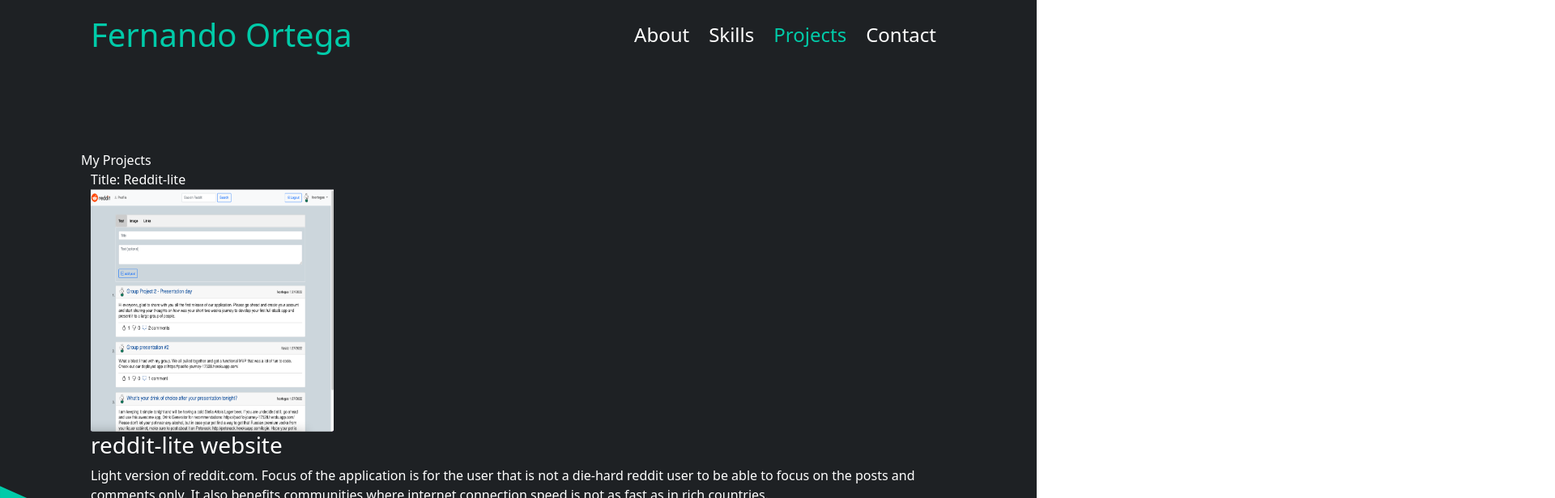
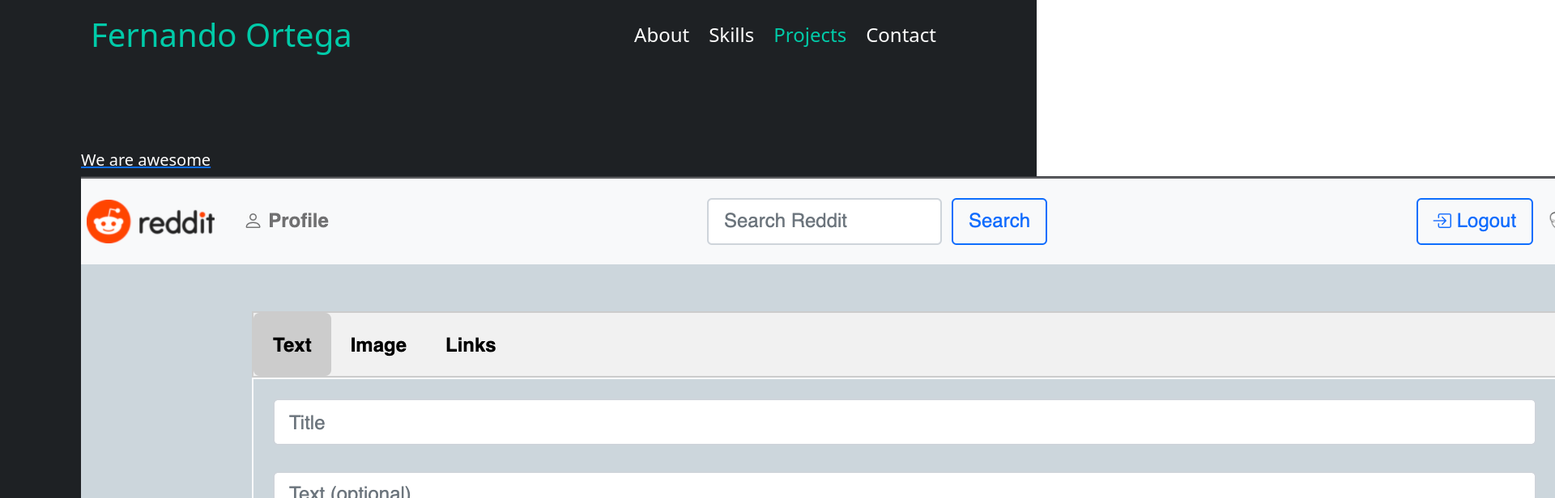
Before and after one commit to Feortegas/portfolio-react, a React (Create React App) app: page / in a window 1280 px wide. Both pictures are taken after a click on the item "Projects". Shown: the top 616 px of the page at 81% size, 1920 px wide, since content can reach past the window. Built offline with nearby package versions, Linux system fonts and the light colour scheme.

Commit message:
add projectlist and projects components

```diff
--- /dev/null
+++ b/src/components/ProjectList/index.js
@@ -0,0 +1,57 @@
+import React from 'react';
+// import redditLite from '../../assets/projects/reddit-lite.png';
+
+function Project(props) {
+    return (
+        <div key={props.project.name}>
+            <a href="https://www.google.com">
+                <h5>
+                    We are awesome
+                </h5>
+                </a>
+
+                <img
+                src={require(`../../assets/projects/${props.project.name}`)}
+                alt={props.project.name}
+                />
+            </div>
+    );
+
+	// <div>
+	// 	<span>My Projects</span>
+	// 	<div className='container'>
+	// 		<div>
+	// 			<div className='col'>Title: Reddit-lite</div>
+	// 			{/* Project number 1 */}
+	// 			<div>
+	// 				<a
+	// 					href='https://afternoon-tundra-62298.herokuapp.com/'
+	// 					target='_blank'
+	// 					rel='noopener noreferrer'>
+	// 					<img
+	// 						src={redditLite}
+	// 						alt='Reddit-lite homepage'
+	// 						style={{ height: 300, width: 300 }}
+	// 					/>
+	// 				</a>
+	// 				<div>
+	// 					<h3>reddit-lite website</h3>
+	// 					<p>
+	// 						Light version of reddit.com. Focus of the application is for the
+	// 						user that is not a die-hard reddit user to be able to focus on
+	// 						the posts and comments only. It also benefits communities where
+	// 						internet connection speed is not as fast as in rich countries.
+	// 					</p>
+	// 				</div>
+	// 			</div>
+	// 		</div>
+	// 		<div className='row align-items-end'>
+	// 			<div className='col'>
+	// 				HTML, CSS, Bootstrap, JavaScript, MySQL, CRUD, Node, Express
+	// 			</div>
+	// 		</div>
+	// 	</div>
+	// </div>
+}
+
+export default Project;
--- a/src/components/Projects/index.js
+++ b/src/components/Projects/index.js
@@ -1,43 +1,53 @@
 import React from 'react';
-import redditLite from '../../assets/projects/reddit-lite.png';
+import Project from '../ProjectList';
 
 function Projects() {
+	const projectArr = [
+		{
+			image: '../../assets/projects/reddit-lite.png',
+			name: 'reddit-lite.png',
+			description:
+				'Light version of reddit.com. Focus of the application is for the user that is not a die-hard reddit user to be able to focus on the posts and comments only. It also benefits communities where internet connection speed is not as fast as in rich countries.',
+			url: 'https://afternoon-tundra-62298.herokuapp.com/'
+		}
+		// {
+		// 	image: '',
+		// 	name: '',
+		// 	description: '',
+		// 	url: '',
+		// },
+		// {
+		// 	image: '',
+		// 	name: '',
+		// 	description: '',
+		// 	url: '',
+		// },
+		// {
+		// 	image: '',
+		// 	name: '',
+		// 	description: '',
+		// 	url: '',
+		// },
+		// {
+		// 	image: '',
+		// 	name: '',
+		// 	description: '',
+		// 	url: '',
+		// },
+		// {
+		// 	image: '',
+		// 	name: '',
+		// 	description: '',
+		// 	url: '',
+		// },
+	];
+
 	return (
-		<div>
-			<span>My Projects</span>
-			<div className='container'>
-				<div>
-					<div className='col'>Title: Reddit-lite</div>
-					{/* Project number 1 */}
-					<div>
-						<a
-							href='https://afternoon-tundra-62298.herokuapp.com/'
-							target='_blank'
-							rel='noopener noreferrer'>
-							<img
-								src={redditLite}
-								alt='Reddit-lite homepage'
-								style={{ height: 300, width: 300 }}
-							/>
-						</a>
-						<div>
-							<h3>reddit-lite website</h3>
-							<p>
-								Light version of reddit.com. Focus of the application is for the
-								user that is not a die-hard reddit user to be able to focus on
-								the posts and comments only. It also benefits communities where
-								internet connection speed is not as fast as in rich countries.
-							</p>
-						</div>
-					</div>
-				</div>
-				<div className='row align-items-end'>
-					<div className='col'>
-						HTML, CSS, Bootstrap, JavaScript, MySQL, CRUD, Node, Express
-					</div>
-				</div>
-			</div>
-		</div>
+		<section>
+			{projectArr.map((eachProject) => {
+				return <Project project={eachProject} />;
+			})}
+		</section>
 	);
 }
 
--- a/src/index.css
+++ b/src/index.css
@@ -1,6 +1,5 @@
 * {
 	color: white;
-
 }
 
 #root {
@@ -15,7 +14,8 @@
 	font-size: xx-large;
 }
 
-nav, main {
+nav,
+main {
 	padding: 100px 100px;
 }
 
@@ -40,31 +40,23 @@
 .profile-text {
 	text-align: center;
 	align-items: center;
-  font-size:larger;
+	font-size: larger;
 }
 
 /* footer section */
 .footer {
-  /* background-image: url(./assets/footer/wave.svg); */
-  /* background-repeat: no-repeat; */
-  /* background-position: bottom; */
-  /* min-height: 300px; */
 	max-height: 500px;
-  /* align-items: flex-end; */
 	text-align: center;
 	min-width: 100%;
 	position: absolute;
 	bottom: 0;
-  /* left: 1.5rem; */
+	/* bootstrap adds --bs-gutter-x padding of 1.5rem when using .row class */
 	--bs-gutter-x: 0 !important;
-  /* flex-wrap: wrap;  */
 }
 
 .footer-text {
-  background-color: transparent;
 	position: absolute;
 	bottom: 20px;
-  padding: 0 !important;
 }
 
 .footer-icons {
@@ -72,13 +64,14 @@
 }
 
 .nav-active {
-  color:#00cba9;
+	color: #00cba9;
 }
 
 /* Skills section */
 .skills-container {
 	align-items: center;
 }
+
 .skills-blob {
 	/* position:absolute; */
 	display: flex;
@@ -92,11 +85,11 @@
 }
 
 .skills-title h3 {
-  color:#00cba9;
+	color: #00cba9;
 }
 
 .skills-icon {
-  color:#00cba9;
+	color: #00cba9;
 	font-size: xx-large;
 	margin-right: 10px;
 }
```
Lines whose indentation alone changed are shown as unchanged.
